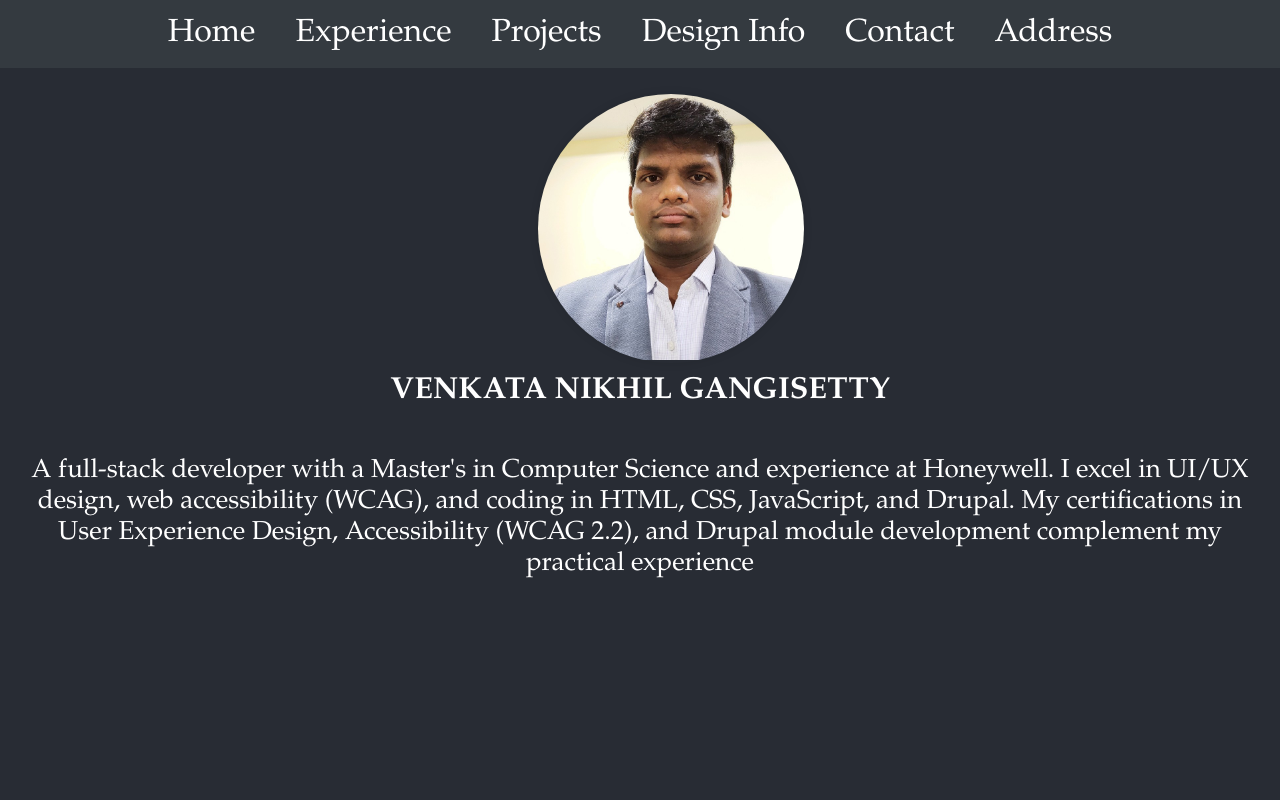
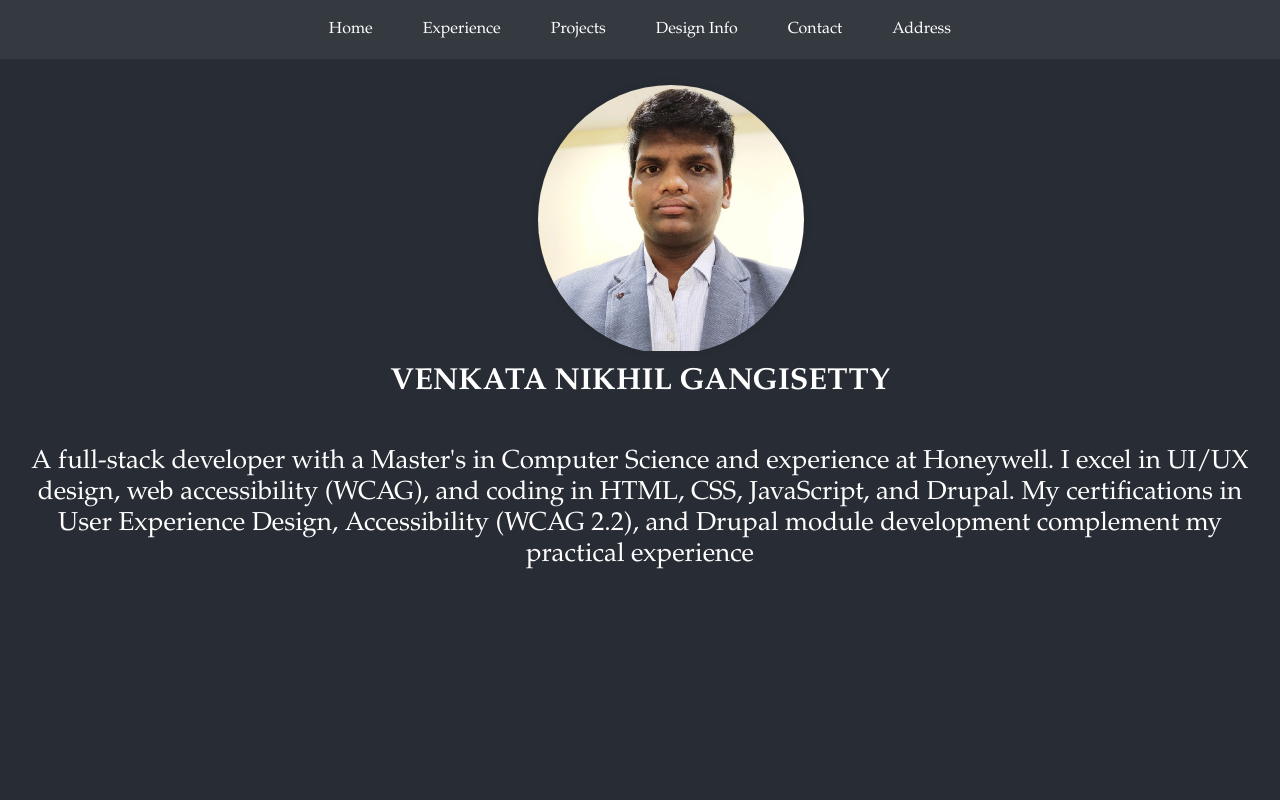
Before and after one commit to gsvn32/portfolio, a React (Create React App) app: page / in a window 1280 px wide. Shown: the top 800 px of the page. Built offline with nearby package versions, Linux system fonts and the light colour scheme.

Commit message:
fixed posion navbar on scroll

```diff
--- a/src/App.css
+++ b/src/App.css
@@ -23,41 +23,6 @@
 .App-main {
   background-color:#F5F5F5;
   z-index: -2;
-}
-nav {
-  background-color: var(--background-color);
-}
-
-.nav-list {
-  list-style-type: none;
-  margin: 0;
-  padding: 0;
-  display: flex;
-  justify-content: center;
-}
-
-.nav-item {
-  margin: 0;
-}
-
-.nav-link {
-  display: block;
-  padding: 15px 20px;
-  color: var(--text-color);
-  text-decoration: none;
-  font-size: 2rem;
-  text-align: center;
-}
-
-.nav-link:focus {
-  outline: 2px solid var(--primary-color);
-  outline-offset: 4px;
-}
-
-.nav-link:hover,
-.nav-link:active {
-  background-color: var(--primary-color);
-  color: var(--text-color);
 }
 
 /* Responsive Design */
--- a/src/App.tsx
+++ b/src/App.tsx
@@ -1,52 +1,12 @@
 import React from 'react';
-import logo from './logo.svg';
 import './App.css';
-
-
+import  Navbar from './Navbar'
+import Footer from './Footer';
 function App() {
-  // TypeScript to add scroll animations
-  // document.addEventListener('DOMContentLoaded', function() {
-  //   const items = document.querySelectorAll('.timeline .container') as NodeListOf<HTMLElement>;
-
-  //   const isInViewport = (el: HTMLElement): boolean => {
-  //     const rect = el.getBoundingClientRect();
-  //     return (
-  //       rect.top >= 0 &&
-  //       rect.left >= 0 &&
-  //       rect.bottom <= (window.innerHeight || document.documentElement.clientHeight) &&
-  //       rect.right <= (window.innerWidth || document.documentElement.clientWidth)
-  //     );
-  //   };
-
-  //   const run = () => {
-  //     items.forEach(item => {
-  //       if (isInViewport(item)) {
-  //         item.classList.add('show');
-  //       } else {
-  //         item.classList.remove('show');
-  //       }
-  //     });
-  //   };
-
-  //   // Run the function on load and scroll
-  //   window.addEventListener('load', run);
-  //   window.addEventListener('resize', run);
-  //   window.addEventListener('scroll', run);
-  // });
-
   return (
     <div className="App">
+      <Navbar />
       <header className="App-header">
-<nav aria-label="Main Navigation">
-        <ul className="nav-list">
-            <li className="nav-item"><a href="/" className="nav-link">Home</a></li>
-            <li className="nav-item"><a href="#experience" className="nav-link">Experience</a></li>
-            <li className="nav-item"><a href="#project" className="nav-link">Projects</a></li>
-            <li className="nav-item"><a href="#contact" className="nav-link">Design Info</a></li>
-            <li className="nav-item"><a href="#contact" className="nav-link">Contact</a></li>
-            <li className="nav-item"><a href="#address" className="nav-link">Address</a></li>
-        </ul>
-    </nav>
     <div className="profile-picture">
         <img src="./profile.jpeg" className="profile-img" alt="Profile Picture"></img>
     </div>
@@ -144,26 +104,7 @@ function App() {
     </div>
   </div>
       </main>
-      <footer className="App-footer">
-        <div id='contact'>
-        <h3>Contact</h3>
-        <h5>Nikhil Gangisetty</h5>
-        <a href="mailto:gangietty.nikhil@gmail.com" title="send email">gangietty.nikhil@gmail.com</a>
-        <p>+1 913-709-9391</p>
-        </div>
-        <div id='address'>
-          <h3>Address</h3>
-          <p>301 W Armour blvd</p>
-          <p>Kansas City, MO</p>
-        </div>
-        <div>
-        <p className='copyright'>&copy; <span id="currentYear"></span> Nikhil Gangisetty. All rights reserved.| <a href="https://www.flaticon.com/" title="icons" className='credit'>Credits</a>
-        </p>
-        </div>
-        <script>
-        document.getElementById('currentYear').textContent = new Date().getFullYear();
-    </script>
-      </footer>
+      <Footer />
     </div>
   );
 }
--- /dev/null
+++ b/src/Footer.css
@@ -0,0 +1,17 @@
+.footer {
+    background-color: #282c34;
+    font-size: calc(10px + 2vmin);
+    color: white;
+    display: flex;
+    flex-direction: row;
+  }
+.footer a {
+    color: white;
+    font-size: calc(5px + 2vmin);
+  }
+.footer div {
+    padding: 20px 30px;
+    color: white;
+    text-align: left;
+    font-size: calc(5px + 2vmin);
+  }
--- /dev/null
+++ b/src/Footer.tsx
@@ -0,0 +1,33 @@
+
+import React from 'react';
+import './Footer.css'
+import { useEffect, useState } from 'react';
+function Footer () {
+
+
+
+    return (
+        <footer className="footer">
+        <div id='contact'>
+        <h3>Contact</h3>
+        <h5>Nikhil Gangisetty</h5>
+        <a href="mailto:gangietty.nikhil@gmail.com" title="send email">gangietty.nikhil@gmail.com</a>
+        <p>+1 913-709-9391</p>
+        </div>
+        <div id='address'>
+            <h3>Address</h3>
+            <p>301 W Armour blvd</p>
+            <p>Kansas City, MO</p>
+        </div>
+        <div>
+        <p className='copyright'>&copy; <span id="currentYear"></span> Nikhil Gangisetty. All rights reserved.| <a href="https://www.flaticon.com/" title="icons" className='credit'>Credits</a>
+        </p>
+        </div>
+        <script>
+        document.getElementById('currentYear').textContent = new Date().getFullYear();
+        </script>
+        </footer>
+        );
+};
+
+export default Footer
--- /dev/null
+++ b/src/Navbar.css
@@ -0,0 +1,46 @@
+/* Styles for the navbar */
+.navbar {
+    width: 100%; /* Full width */
+    background-color: var(--background-color); /* Background color */
+    color: white; /* Text color */
+    padding: 10px 0; /* Padding */
+    transition: position 0.3s;
+}
+.navbar.fixed {
+    position: fixed; /* Fix the position when scrolled */
+    top: 0; /* Align to the top */
+    z-index: 1000; /* Ensure it stays on top */
+}
+
+  .nav-list {
+    list-style-type: none;
+    margin: 0;
+    padding: 0;
+    display: flex;
+    justify-content: center;
+    gap: 20px;
+  }
+
+  .nav-item {
+    margin: 0;
+  }
+
+  .nav-link {
+    display: block;
+    padding: 10px 15px;
+    color: var(--text-color);
+    text-decoration: none;
+    font-size: 1rem;
+    text-align: center;
+  }
+
+  .nav-link:focus {
+    outline: 2px solid var(--primary-color);
+    outline-offset: 4px;
+  }
+
+  .nav-link:hover,
+  .nav-link:active {
+    background-color: var(--primary-color);
+    color: var(--text-color);
+  }
--- /dev/null
+++ b/src/Navbar.tsx
@@ -0,0 +1,41 @@
+import React from 'react';
+import './Navbar.css'
+import { useEffect, useState } from 'react';
+function Navbar () {
+
+    const [isScrolled, setIsScrolled] = useState(false);
+
+    useEffect(() => {
+        const handleScroll = () => {
+            if (window.scrollY > 50) {
+                setIsScrolled(true);
+            } else {
+                setIsScrolled(false);
+            }
+        };
+
+        window.addEventListener('scroll', handleScroll);
+        return () => {
+            window.removeEventListener('scroll', handleScroll);
+        };
+    }, []);
+
+    return (
+        <header className={`navbar ${isScrolled ? 'fixed' : ''}`}>
+
+                <nav aria-label="Main Navigation">
+          <ul className="nav-list">
+              <li className="nav-item"><a href="/" className="nav-link">Home</a></li>
+              <li className="nav-item"><a href="#experience" className="nav-link">Experience</a></li>
+              <li className="nav-item"><a href="#project" className="nav-link">Projects</a></li>
+              <li className="nav-item"><a href="#contact" className="nav-link">Design Info</a></li>
+              <li className="nav-item"><a href="#contact" className="nav-link">Contact</a></li>
+              <li className="nav-item"><a href="#address" className="nav-link">Address</a></li>
+          </ul>
+        </nav>
+
+        </header>
+    );
+};
+
+export default Navbar
```
